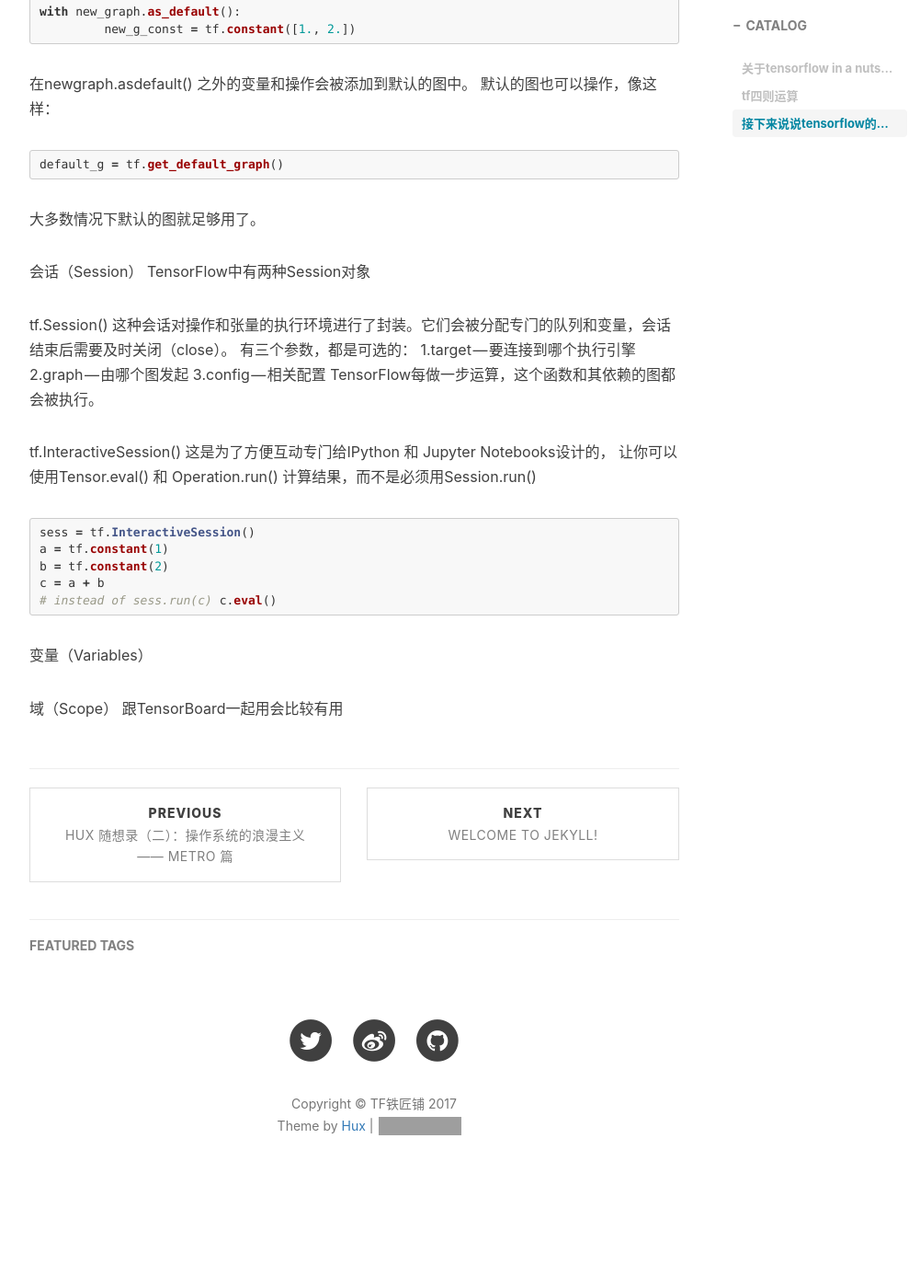
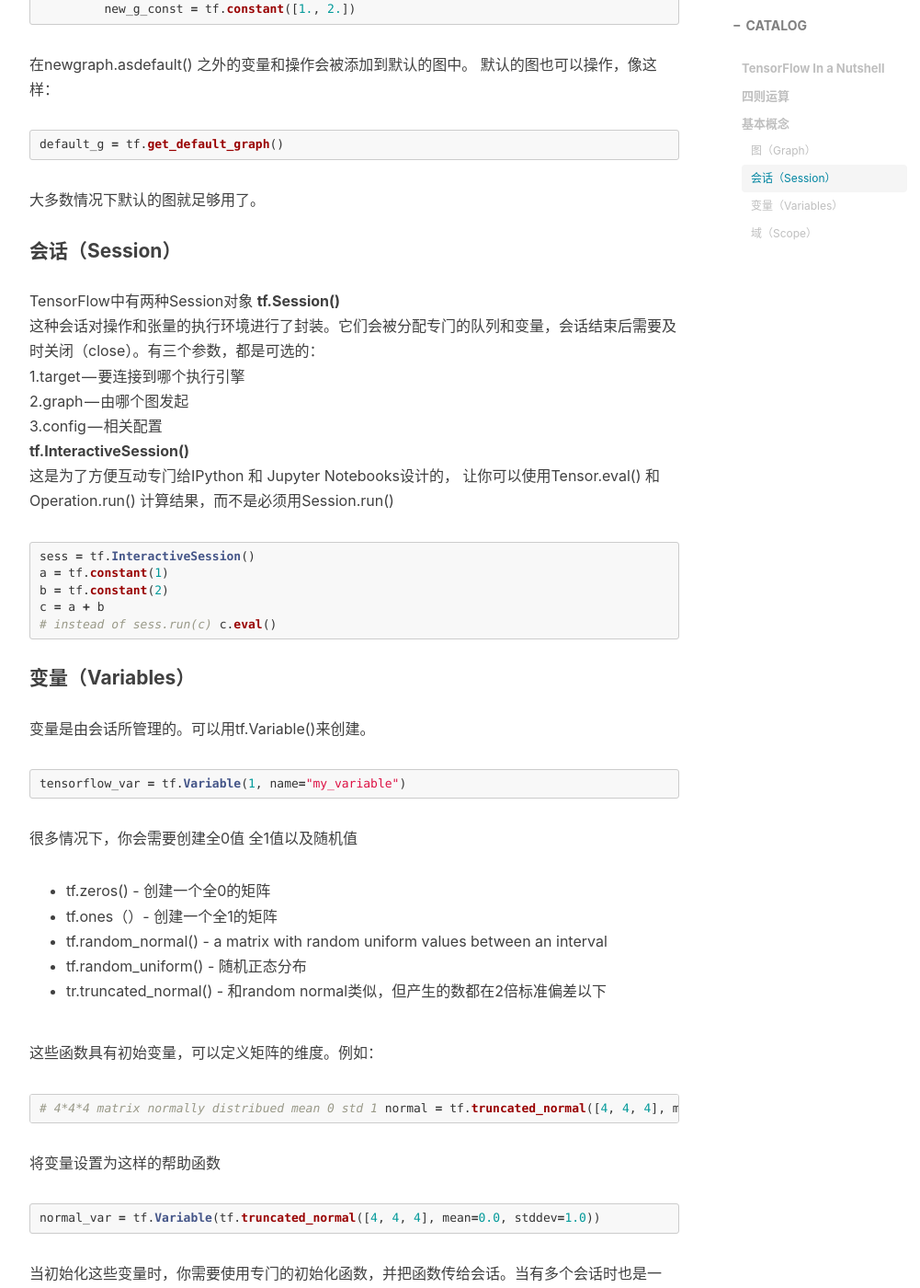
Before and after one commit to wykhan/wykhan.github.io, a Jekyll site: the page built from _posts/2017-01-17-os-nuts.markdown, in a window 1280 px wide and 1400 px high, scrolled down 2406 px. Shown: the whole window at 92% size, without its empty margins (233-1234 px from the left). Built offline with Jekyll 4.4.1, drawn with Linux system fonts in a browser that asks for light colours; nearby versions of some CDN libraries; comment, search, counter and statistics services are not loaded; before the commit the page ends 3734 px from its top, so only the background shows below that; some of the changed text lies outside the part shown; grey boxes are pictures that could not be loaded.

Commit message:
try sth new

````diff
--- a/_posts/2017-01-17-os-nuts.markdown
+++ b/_posts/2017-01-17-os-nuts.markdown
@@ -12,49 +12,41 @@
 ---
 
 
-## 关于tensorflow in a nutshell
+## TensorFlow In a Nutshell
+> The fast and easy guide to the most popular Deep Learning framework in the world
 
+TensorFlow In a Nutshell 是我见过的最简洁的入门系列。这是它的[链接](http://camron.xyz/index.php/2016/08/22/in_a_nutshell_part_one/)。我会把它的主要内容整理在这里。
 ![Alt text what the fuck](/img/tensorflow_nutshell-1-432x270.png)
-TensorFlow In a Nutshell 是我见过的最简洁的入门系列。按它自己的说法：
-
-[The fast and easy guide to the most popular Deep Learning framework in the world](http://camron.xyz/index.php/2016/08/22/in_a_nutshell_part_one/)
 
 ---
 
-## tf四则运算
+## 四则运算
 
 tf安好后，简单的计算功能就能实现了
-
 ```python
 >>> import tensorflow as tf
-
 >>> tf.add(1, 2)
 #3
-
 >>> tf.sub(2, 1)
 # 1
-
 >>> tf.mul(2, 2)
 # 4
-
 >>> tf.div(2, 2)
 # 1
-
 >>> tf.pow(3, 2)
 # 9
 ```
-![enter image description here](https://wykhan.github.io/img/1-mvhm5_r6LY-eHsin21RJTg.png)
-这是一个简单的示例，演示如何创建图形（graph）并运行会话（session）。这个会话运行会产生三个操作，创建两个常数，然后矩阵乘法。
-tensorflow正如其名字所叫的，产生张量（数据），让其流动（做运算）。
 
 ---
 
-## 接下来说说tensorflow的基本概念：
-
-图（Graph）
-
+## 基本概念
+接下来说说tensorflow中的基本概念
+![enter image description here](https://wykhan.github.io/img/1-mvhm5_r6LY-eHsin21RJTg.png)
+这是一个简单的示例，演示如何创建图形（graph）并运行会话（session）。这个会话运行会产生三个操作，创建两个常数，然后矩阵
+乘法。
+tensorflow正如其名字所叫的，产生张量（数据），让其流动（做运算）。
+#### 图（Graph）
 在tensorflow中我们创建的常量和操作都会自动添加到图上。图通常是默认创建的，当要在一个文件中创建多个模型，且彼此不相关时，可以自己创建图，而不使用默认的图。
-
 ```python
 new_graph = tf.Graph()
 ```
@@ -64,28 +56,19 @@
 ```
 在newgraph.asdefault() 之外的变量和操作会被添加到默认的图中。
 默认的图也可以操作，像这样：
-
 ```python
 default_g = tf.get_default_graph()
 ```
-
 大多数情况下默认的图就足够用了。
-
-
-会话（Session）
+#### 会话（Session）
 TensorFlow中有两种Session对象
-
-tf.Session()
-这种会话对操作和张量的执行环境进行了封装。它们会被分配专门的队列和变量，会话结束后需要及时关闭（close）。
-有三个参数，都是可选的：
+**tf.Session()**
+这种会话对操作和张量的执行环境进行了封装。它们会被分配专门的队列和变量，会话结束后需要及时关闭（close）。有三个参数，都是可选的：
 1.target — 要连接到哪个执行引擎
 2.graph — 由哪个图发起
 3.config — 相关配置
-TensorFlow每做一步运算，这个函数和其依赖的图都会被执行。
-
-tf.InteractiveSession()
+**tf.InteractiveSession()**
 这是为了方便互动专门给IPython 和 Jupyter Notebooks设计的， 让你可以使用Tensor.eval() 和 Operation.run() 计算结果，而不是必须用Session.run()
-
 ```python
 sess = tf.InteractiveSession()
 a = tf.constant(1)
@@ -94,10 +77,74 @@
 # instead of sess.run(c)
 c.eval()
 ```
+#### 变量（Variables）
+变量是由会话所管理的。可以用tf.Variable()来创建。
+```python
+tensorflow_var = tf.Variable(1, name="my_variable")
+```
+很多情况下，你会需要创建全0值 全1值以及随机值
++ tf.zeros() - 创建一个全0的矩阵
++ tf.ones（）- 创建一个全1的矩阵
++ tf.random_normal() - a matrix with random uniform values between an interval
++ tf.random_uniform() - 随机正态分布
++ tr.truncated_normal() - 和random normal类似，但产生的数都在2倍标准偏差以下
 
-
-变量（Variables）
-
-
-域（Scope）
-跟TensorBoard一起用会比较有用
+这些函数具有初始变量，可以定义矩阵的维度。例如：
+```python
+# 4*4*4 matrix normally distribued mean 0 std 1
+normal = tf.truncated_normal([4, 4, 4], mean=0.0, stddev=1.0)
+```
+将变量设置为这样的帮助函数
+```python
+normal_var = tf.Variable(tf.truncated_normal([4, 4, 4], mean=0.0, stddev=1.0))
+```
+当初始化这些变量时，你需要使用专门的初始化函数，并把函数传给会话。当有多个会话时也是一样。
+```python
+init = tf.initialize_all_variables()
+sess = tf.Session()
+sess.run(init)
+```
+当你想改变变量值的时候，你可以使用Variable.assigh()。它必须传到回话里才能生效。
+```python
+initial_var = tf.Variable(1)
+```
+```python
+changed_var = initial_var.assign(initial_var + initial_var)
+```
+```python
+init = tf.initialize_all_variables()
+sess = tf.Session()
+sess.run(init)
+```
+```python
+sess.run(changed_var)
+# 2
+```
+```python
+sess.run(changed_var)
+# 3
+```
+```python
+sess.run(changed_var)
+# 4
+```
+有时你想在模型里加一个计数器，你可以使用Variable.assign_add()方法。同样的，减的时候有Variable.assign_sub()
+```python
+counter = tf.Variable(0)
+```
+```python
+sess.run(counter.assign_add(1))
+# 1
+```
+```python
+sess.run(counter.assign_sub(1))
+# -1
+```
+#### 域（Scope）
+域是为了控制模型的复杂性，并将他们分割成独立的模块。域可以彼此嵌套。
+```python
+with tf.name_scope("Scope1"):
+  with tf.name_scope("Scope_nested"):
+    nested_var = tf.mul(5, 5)
+```
+域和TensorBoard连用时会非常有用。
````
Also changed, not shown: img/ffavicon.ico (renamed from img/favicon.ico).
